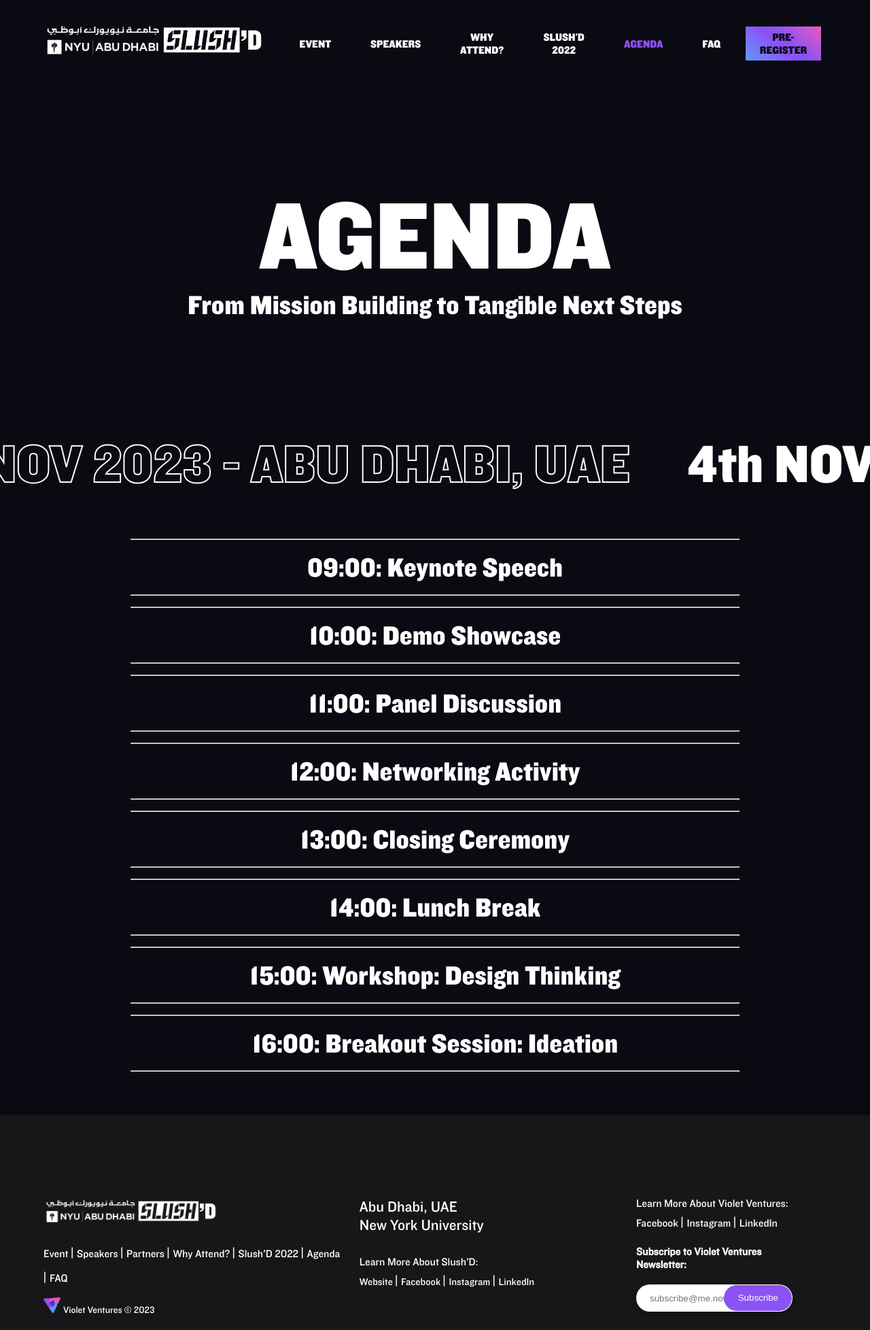
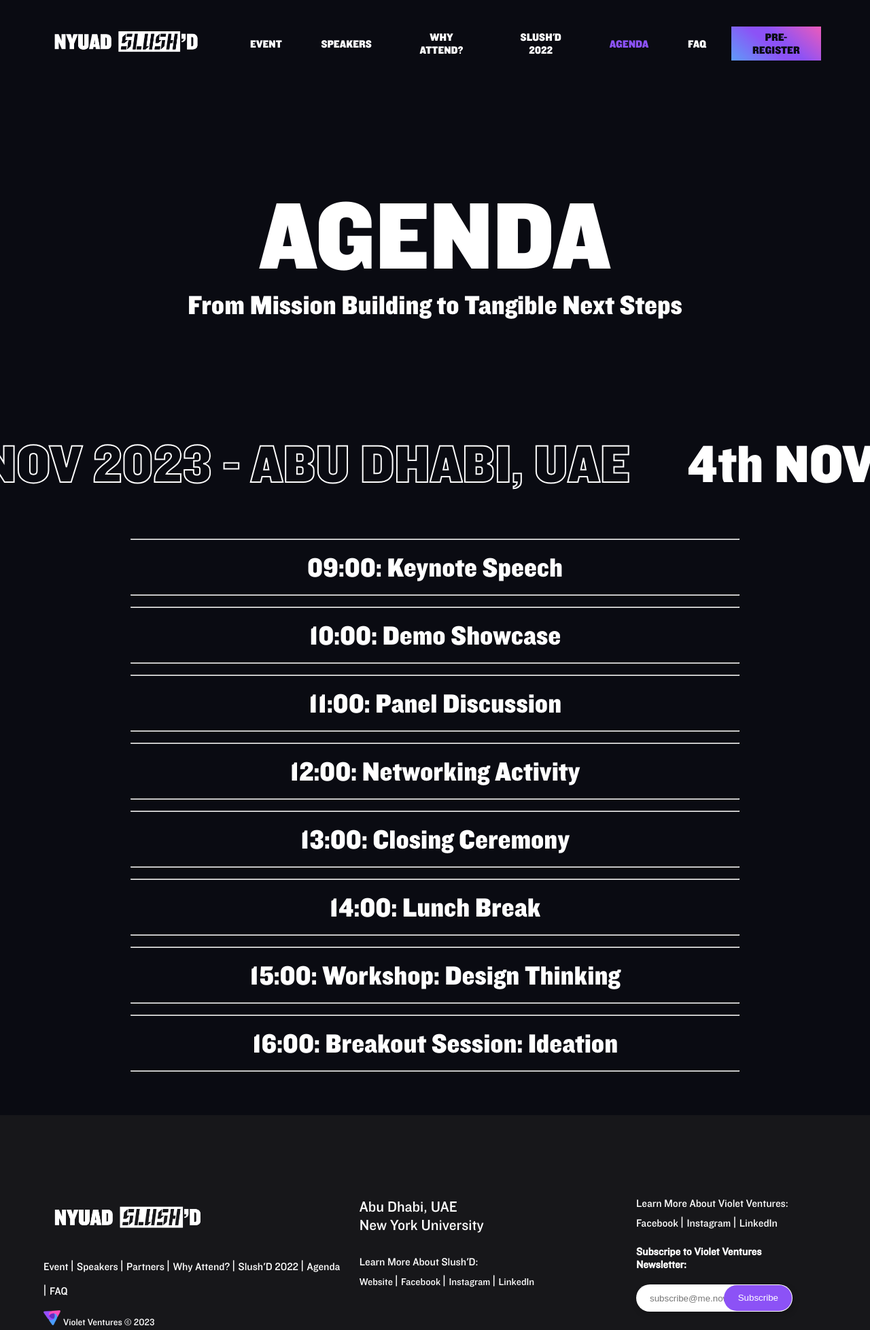
Before and after one commit to armaanniyas/nyuadslushd.github.io, a website: page agendacons.html in a window 1280 px wide. Shown: the top 1956 px of the page at 68% size. Drawn offline with nearby package versions, Linux system fonts and the light colour scheme.

Commit message:
logos fix

```diff
--- a/agendacons.html
+++ b/agendacons.html
@@ -21,7 +21,7 @@
         <a href="home_page.html" style="text-decoration: none">
         <div style="height: 8vh; display:flex; align-items:center;">
             <div id="slushlogo">
-                <img src="Assets/nyuad_slushd.png">
+                <img src="Assets/slushd_nyuad_final_logo.png">
             </div>
         </div>
         </a>
@@ -114,7 +114,7 @@
 
         <div class="footer-left">
              <div id="slushlogo1">
-                <img src="Assets/nyuad_slushd.png">
+                <img src="Assets/slushd_nyuad_final_logo.png">
             </div>
 
             <p class="footer-links" style="font-size:1em ">
```
Also changed, not shown: speakers.html (+2 -2 lines).
